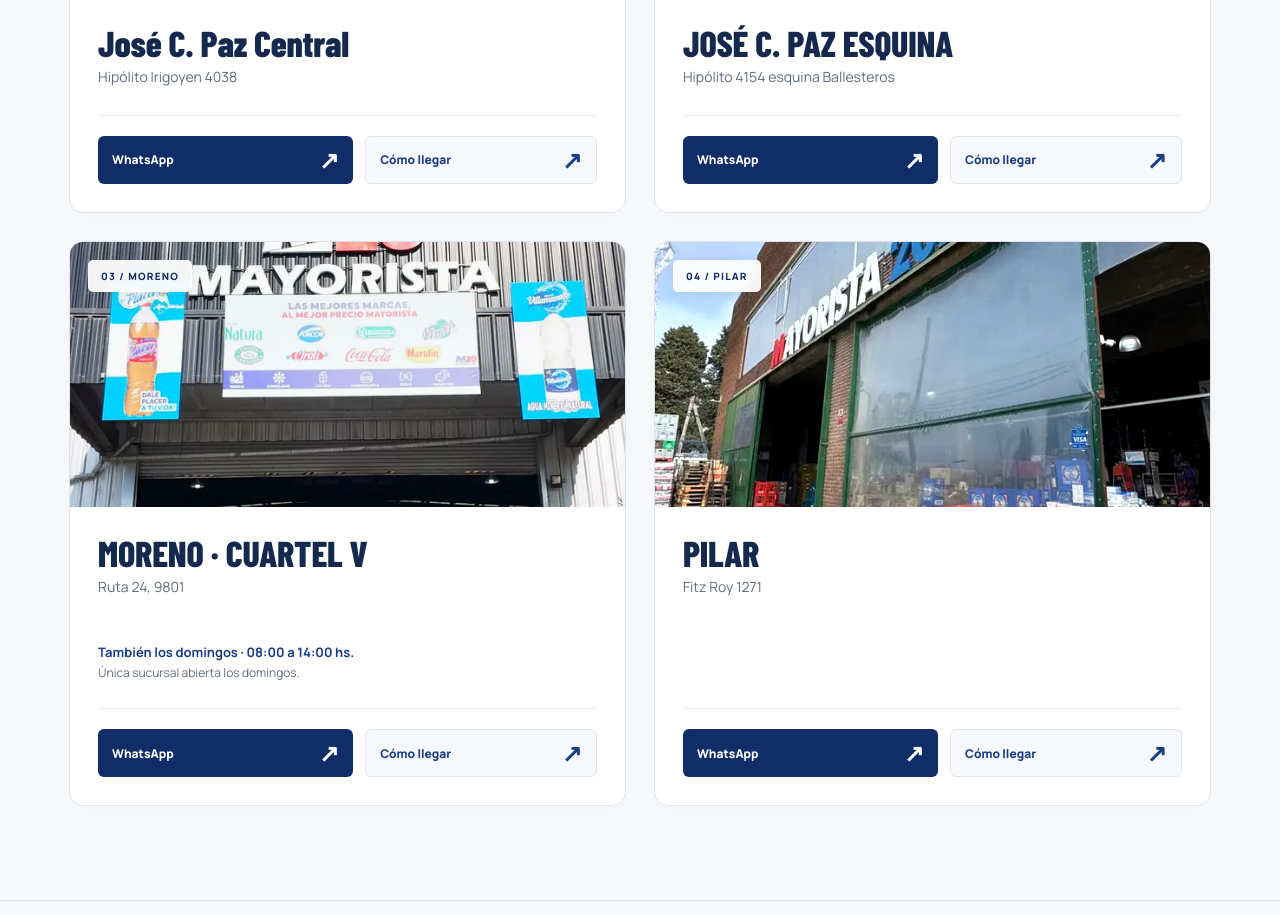
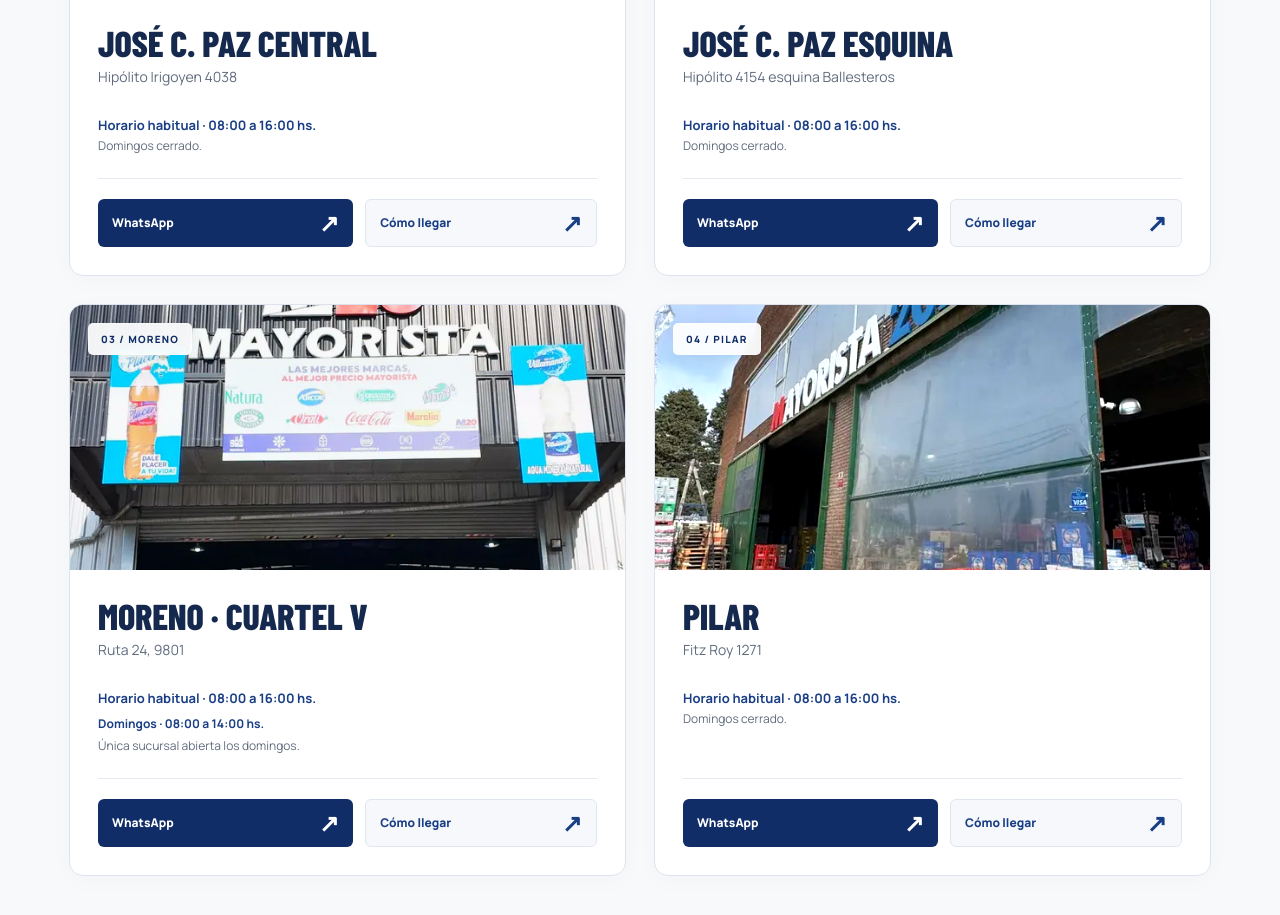
Before and after one commit to estudioideamos/mayorista-2020, a website: page index.html in a window 1280 px wide. Shown: the part 3431-4346 px from the top of the page. Drawn offline with Linux system fonts and the light colour scheme.

Commit message:
Show opening hours on every branch card

```diff
--- a/index.html
+++ b/index.html
@@ -11,7 +11,7 @@
     <meta name="theme-color" content="#193e85" />
     <link rel="icon" href="favicon.svg" type="image/svg+xml" />
 
-    <link rel="stylesheet" href="styles.min.css?v=52b3a2c7a0fa" />
+    <link rel="stylesheet" href="styles.min.css?v=d88c4371c8b6" />
     <link
       rel="canonical"
       href="https://estudioideamos.github.io/mayorista-2020/"
@@ -565,8 +565,12 @@
               /><span class="branch-index">01 / JOSÉ C. PAZ</span>
             </div>
             <div class="branch-content">
-              <h3>José C. Paz Central</h3>
+              <h3>JOSÉ C. PAZ CENTRAL</h3>
               <p>Hipólito Irigoyen 4038</p>
+              <p class="branch-hours">
+                <strong>Horario habitual · 08:00 a 16:00 hs.</strong
+                ><span>Domingos cerrado.</span>
+              </p>
               <div class="branch-actions">
                 <a
                   class="button button-blue"
@@ -605,6 +609,10 @@
             <div class="branch-content">
               <h3>JOSÉ C. PAZ ESQUINA</h3>
               <p>Hipólito 4154 esquina Ballesteros</p>
+              <p class="branch-hours">
+                <strong>Horario habitual · 08:00 a 16:00 hs.</strong
+                ><span>Domingos cerrado.</span>
+              </p>
               <div class="branch-actions">
                 <a
                   class="button button-blue"
@@ -644,9 +652,11 @@
             <div class="branch-content">
               <h3>MORENO · CUARTEL V</h3>
               <p>Ruta 24, 9801</p>
-              <p class="branch-sunday">
-                <strong>También los domingos · 08:00 a 14:00 hs.</strong
-                ><span>Única sucursal abierta los domingos.</span>
+              <p class="branch-hours">
+                <strong>Horario habitual · 08:00 a 16:00 hs.</strong
+                ><span class="branch-hours-sunday"
+                  >Domingos · 08:00 a 14:00 hs.</span
+                ><small>Única sucursal abierta los domingos.</small>
               </p>
               <div class="branch-actions">
                 <a
@@ -683,6 +693,10 @@
             <div class="branch-content">
               <h3>PILAR</h3>
               <p>Fitz Roy 1271</p>
+              <p class="branch-hours">
+                <strong>Horario habitual · 08:00 a 16:00 hs.</strong
+                ><span>Domingos cerrado.</span>
+              </p>
               <div class="branch-actions">
                 <a
                   class="button button-blue"
--- a/styles.css
+++ b/styles.css
@@ -4304,16 +4304,30 @@ h1 em:after {
   color: var(--muted);
   font-size: 13px;
 }
-.branch-content .branch-sunday {
-  margin-top: 18px;
+.branch-content .branch-hours {
+  margin: 0 0 22px;
+  padding: 0;
   color: var(--blue);
   font-size: 13px;
-  line-height: 1.6;
-}
-.branch-sunday span {
+  line-height: 1.65;
+}
+.branch-hours strong,
+.branch-hours span,
+.branch-hours small {
   display: block;
+}
+.branch-hours span,
+.branch-hours small {
   color: var(--muted);
   font-size: 12px;
+}
+.branch-hours .branch-hours-sunday {
+  margin-top: 5px;
+  color: var(--blue);
+  font-weight: 700;
+}
+.branch-hours small {
+  margin-top: 2px;
 }
 @media (max-width: 760px) {
   .sunday-notice {
```
Also changed, not shown: 404.html (+1 -1 lines), contacto.html (+1 -1 lines), recursos-humanos.html (+1 -1 lines), styles.min.css.
